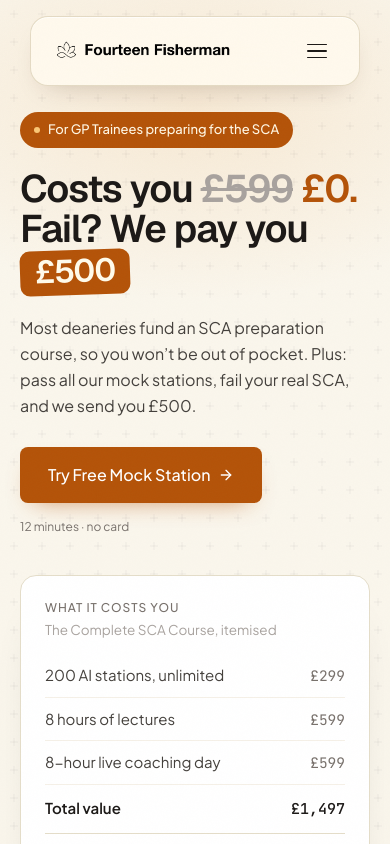
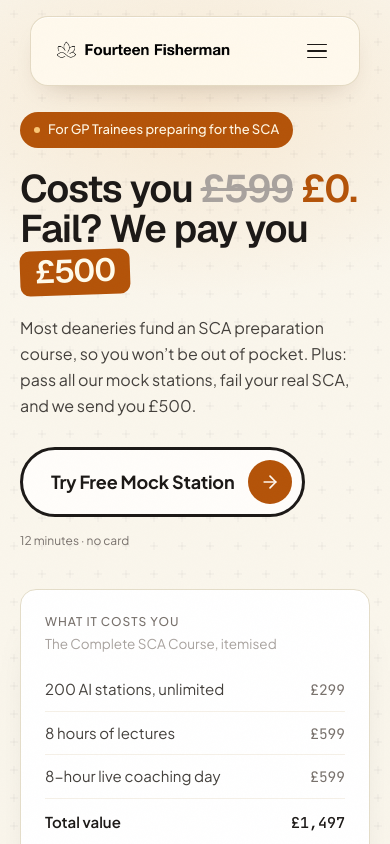
Before and after one commit to nabilkhan99/CaseForgeFrontend, a Next.js app: page / in a window 390 px wide. Shown: the top 844 px of the page. Built offline with nearby package versions, Linux system fonts and the light colour scheme; no server answers.

Commit message:
feat(hero): swap CTA to the 2d treatment — bigger quiet-outline pill
Cream pill with a 3px ink keyline, bold ink label and an amber arrow
disc, per the approved '2d' option from the CTA Button Options canvas.
Larger than the old solid-amber button (82px tall on desktop, 70px on
mobile).

```diff
--- a/components/landing/v5/Hero.tsx
+++ b/components/landing/v5/Hero.tsx
@@ -104,14 +104,20 @@ export default function Hero() {
             animate={{ opacity: 1, y: 0 }}
             transition={{ duration: 0.5, delay: 0.18 }}
           >
+            {/* "2d" treatment — quiet outline: ink keyline on cream, amber arrow disc */}
             <motion.a
               href="/try"
               whileHover={{ y: -2 }}
               whileTap={{ scale: 0.98 }}
-              className="inline-flex items-center gap-2 rounded-lg bg-[#B45309] px-7 py-4 text-base font-medium text-white shadow-[0_10px_24px_-14px_rgba(180,83,9,0.7)] sm:text-[16.5px]"
+              className="inline-flex items-center gap-3.5 rounded-full border-[3px] border-[#1C1917] bg-[#FFFDFA] py-2.5 pl-7 pr-2.5 text-lg font-bold tracking-[-0.01em] text-[#1C1917] sm:gap-4 sm:py-3 sm:pl-9 sm:pr-3 sm:text-xl"
             >
               Try Free Mock Station
-              <ArrowRight className="h-4 w-4" aria-hidden="true" />
+              <span
+                className="flex h-11 w-11 items-center justify-center rounded-full bg-[#B45309] text-[#FFF8EF] sm:h-[52px] sm:w-[52px]"
+                aria-hidden="true"
+              >
+                <ArrowRight className="h-5 w-5 sm:h-6 sm:w-6" />
+              </span>
             </motion.a>
             <p className="mt-4 text-xs text-[#78716C] sm:text-sm">12 minutes · no card</p>
           </motion.div>
```
